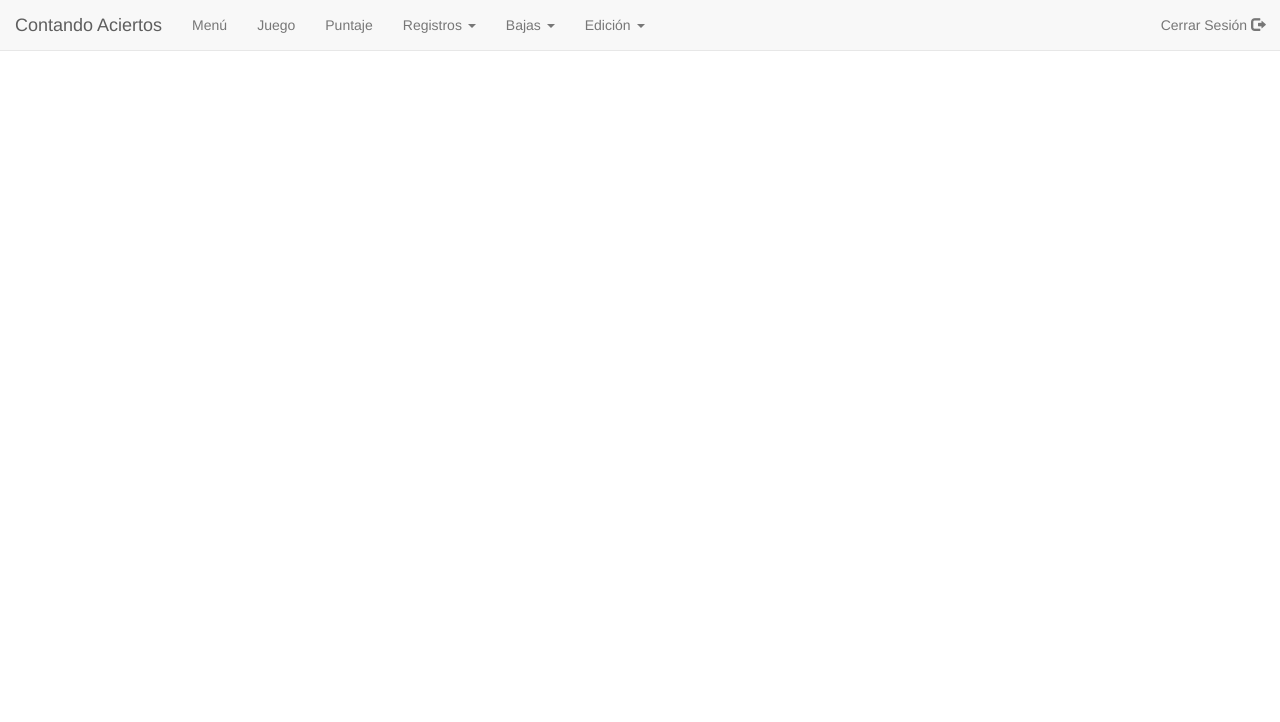
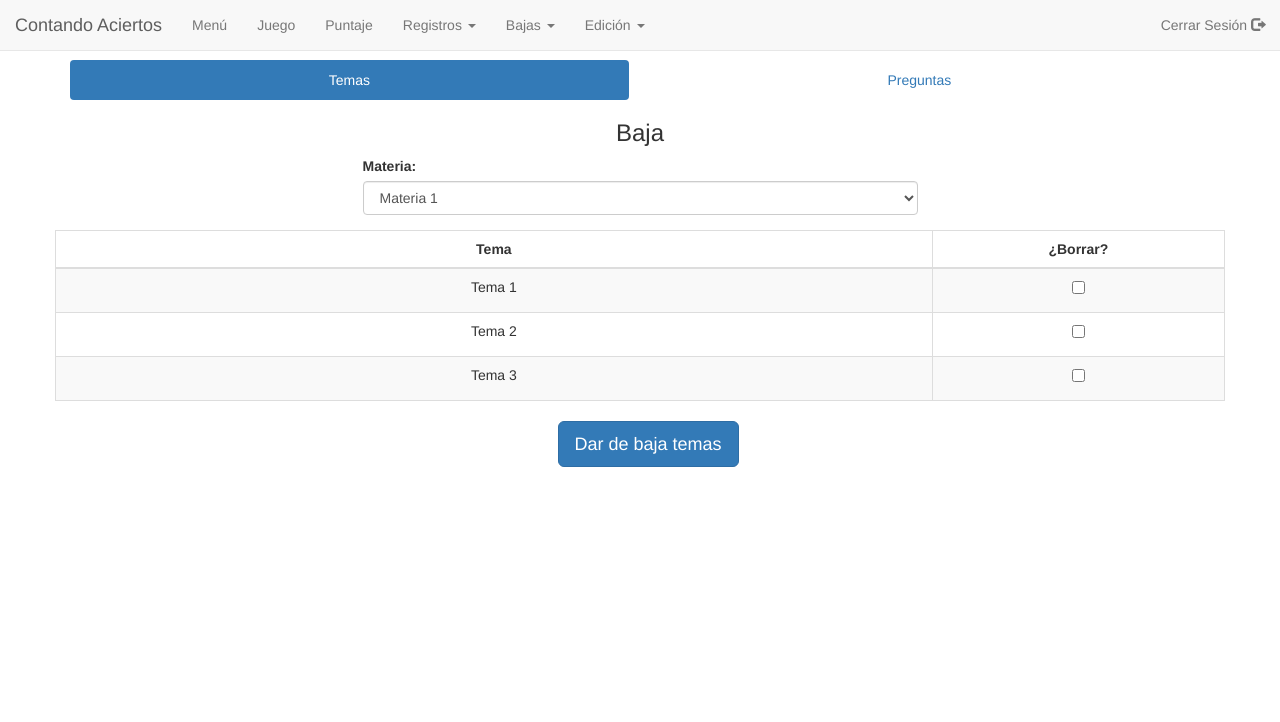
Before and after one commit to luisreyna93/ContandoAciertos, a PHP site: page /views/delContenido.php in a window 1280 px wide. Shown: the top 722 px of the page. Run offline with PHP 8.4, Linux system fonts and the light colour scheme.

Commit message:
Finished delete view for topics and questions

```diff
--- a/Script para creación de base de datos.sql
+++ b/Script para creación de base de datos.sql
@@ -11,7 +11,7 @@ create database `TRIVIA`;
 use `TRIVIA`;
 CREATE TABLE IF NOT EXISTS `Materia` (
 `idMateria` int(11) NOT NULL PRIMARY KEY AUTO_INCREMENT,
-  `nombre` varchar(20) NOT NULL,
+  `nombre` varchar(100) NOT NULL,
   `clave` varchar(20) NOT NULL UNIQUE
 ) ENGINE=InnoDB DEFAULT CHARSET=latin1;
 
--- /dev/null
+++ b/css/delContenido.css
@@ -0,0 +1,16 @@
+#edicionContenido {
+	margin: auto;
+	width: 80%;
+}
+
+#editarTema {
+	width: 100%;
+}
+
+#editarPregunta {
+	width: 100%;
+}
+
+.table th, td {
+    text-align: center;
+}
--- a/views/delContenido.php
+++ b/views/delContenido.php
@@ -4,6 +4,8 @@ include_once('../elements/header.php');
 ?>
 
     <title>Contando Aciertos - Baja de Contenido</title>
+    <link type = 'text/css' rel = 'stylesheet' href = '../css/footerHeader.css'>
+    <link type = 'text/css' rel = 'stylesheet' href = '../css/delContenido.css'>
     </head>
 
     <?php
@@ -11,6 +13,141 @@ include_once('../elements/header.php');
     ?>
 
     <body>
+    	<div id="bajaContenido" class="container">
+	    	<ul class="nav nav-pills nav-justified">
+				<li class="active"><a data-toggle="pill" href="#Temas">Temas</a></li>
+				<li><a data-toggle="pill" href="#Preguntas">Preguntas</a></li>
+			</ul>
+
+			<div class="tab-content">
+				<div id="Temas" class="tab-pane fade in active">
+					<h3 class="text-center">Baja</h3>
+					<div class="row">
+						<div class="col-sm-6 col-sm-offset-3">
+							<div class="form-group">
+								<label for="selMateria">Materia:</label>
+								<select class="form-control" id="selMateria">
+							    	<option>Materia 1</option>
+							    	<option>Materia 2</option>
+							    	<option>Materia 3</option>
+							    	<option>Materia 4</option>
+							  	</select>
+						    </div>
+						</div>
+						<table class="table table-striped table-bordered">
+                            <thead>
+                            <tr>
+                                <th class="col-md-9">Tema</th>
+                                <th>¿Borrar?</th>
+                            </tr>
+                            </thead>
+                            <tbody>
+                            <tr>
+                                <td>Tema 1</td>
+                                <td>
+                                    <label><input type="checkbox" value=""></label>
+                                </td>
+                            </tr>
+                            <tr>
+                                <td>Tema 2</td>
+                                <td>
+                                    <label><input type="checkbox" value=""></label>
+                                </td>
+                            </tr>
+                            <tr>
+                                <td>Tema 3</td>
+                                <td>
+                                    <label><input type="checkbox" value=""></label>
+                                </td>
+                            </tr>
+                            </tbody>
+                        </table>
+						<div class="col-sm-2 col-sm-offset-5">
+							<div class="form-group">
+								<button class="btn btn-primary btn-lg" id="bajaTema">Dar de baja temas</button>
+							</div>
+						</div>
+					</div>
+				</div>
+				<div id="Preguntas" class="tab-pane fade">
+					<h3 class="text-center">Baja</h3>
+					<div class="row">
+						<div class="col-sm-6 col-sm-offset-3">
+							<div class="form-group">
+								<label for="selMateria2">Materia:</label>
+								<select class="form-control" id="selMateria2">
+							    	<option>Materia 1</option>
+							    	<option>Materia 2</option>
+							    	<option>Materia 3</option>
+							    	<option>Materia 4</option>
+							  	</select>
+						    </div>
+						</div>
+						<div class="col-sm-6 col-sm-offset-3">
+							<div class="form-group">
+								<label for="selTema2">Tema:</label>
+								<select class="form-control" id="selTema2">
+							    	<option>Tema 1</option>
+							    	<option>Tema 2</option>
+							    	<option>Tema 3</option>
+							    	<option>Tema 4</option>
+							  	</select>
+						    </div>
+						</div>
+						<table class="table table-striped table-bordered">
+                            <thead>
+                            <tr>
+                                <th class="col-md-5">Pregunta</th>
+                                <th>Opción A (Correcta)</th>
+                                <th>Opción B</th>
+                                <th>Opción C</th>
+                                <th>Opción D</th>
+                                <th>¿Borrar?</th>
+                            </tr>
+                            </thead>
+                            <tbody>
+                            <tr>
+                                <td>Pregunta 1</td>
+                                <td>Opción A</td>
+                                <td>Opción B</td>
+                                <td>Opción C</td>
+                                <td>Opción D</td>
+                                <td>
+                                    <label><input type="checkbox" value=""></label>
+                                </td>
+                            </tr>
+                            <tr>
+                                <td>Pregunta 2</td>
+                                <td>Opción A</td>
+                                <td>Opción B</td>
+                                <td>Opción C</td>
+                                <td>Opción D</td>
+                                <td>
+                                    <label><input type="checkbox" value=""></label>
+                                </td>
+                            </tr>
+                            <tr>
+                                <td>Pregunta 3</td>
+                                <td>Opción A</td>
+                                <td>Opción B</td>
+                                <td>Opción C</td>
+                                <td>Opción D</td>
+                                <td>
+                                    <label><input type="checkbox" value=""></label>
+                                </td>
+                            </tr>
+                            </tbody>
+                        </table>
+						<div class="col-sm-2 col-sm-offset-5">
+							<div class="form-group">
+								<button class="btn btn-primary btn-lg" id="bajaPregunta">Dar de baja preguntas</button>
+							</div>
+						</div>
+					</div>
+				</div>
+			</div>
+		</div>
+    </body>
 
 <?php
 include_once('../elements/footer.php');
--- a/views/edCursosGrupos.php
+++ b/views/edCursosGrupos.php
@@ -1,9 +1,9 @@
 <?php
-$PageTitle="RegistroCursosyGrupos";
+$PageTitle="EdicionCursosyGrupos";
 include_once('../elements/header.php');
 ?>
 
-    <title>Contando Aciertos - Registro Cursos y Grupos</title>
+    <title>Contando Aciertos - Edición Cursos y Grupos</title>
     <link type = 'text/css' rel = 'stylesheet' href = '../css/footerHeader.css'>
     </head>
 
```
